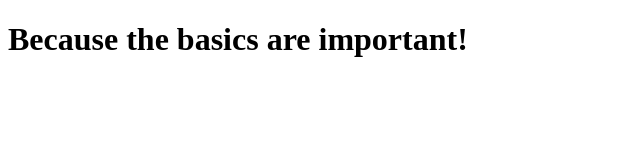
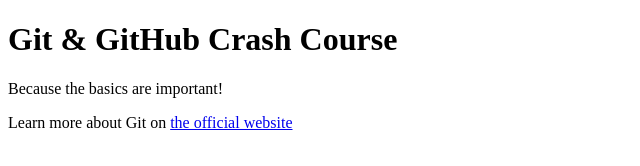
Before and after one commit to Gusmatto/github-crash-course, a plain HTML site: page index.html in a window 1280 px wide. Shown: the whole page, without its empty margins (0-640 px from the left). Drawn offline with Linux system fonts and the light colour scheme.

Commit message:
added link to git doc

```diff
--- a/index.html
+++ b/index.html
@@ -7,6 +7,10 @@
         <title>Git & GitHub Crash Course</title>
     </head>
     <body>
-        <h1>Because the basics are important!</h1>
+        <h1>Git & GitHub Crash Course</h1>
+        <p>Because the basics are important!</p>
+        <p>Learn more about Git on
+            <a href="https://git-scm/book/en/v2">the official website</a>
+        </p>
     </body>
 </html>
```
